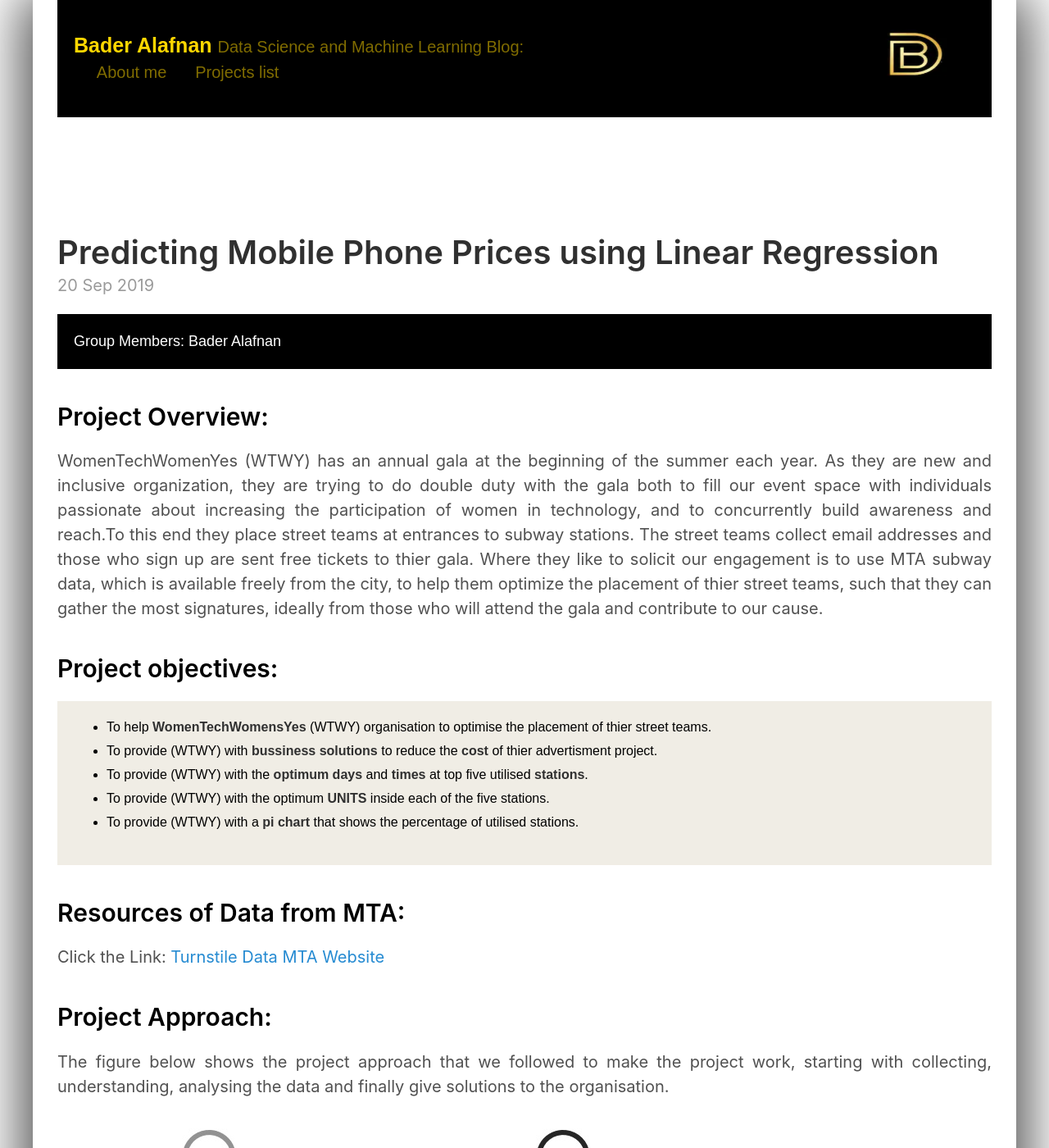
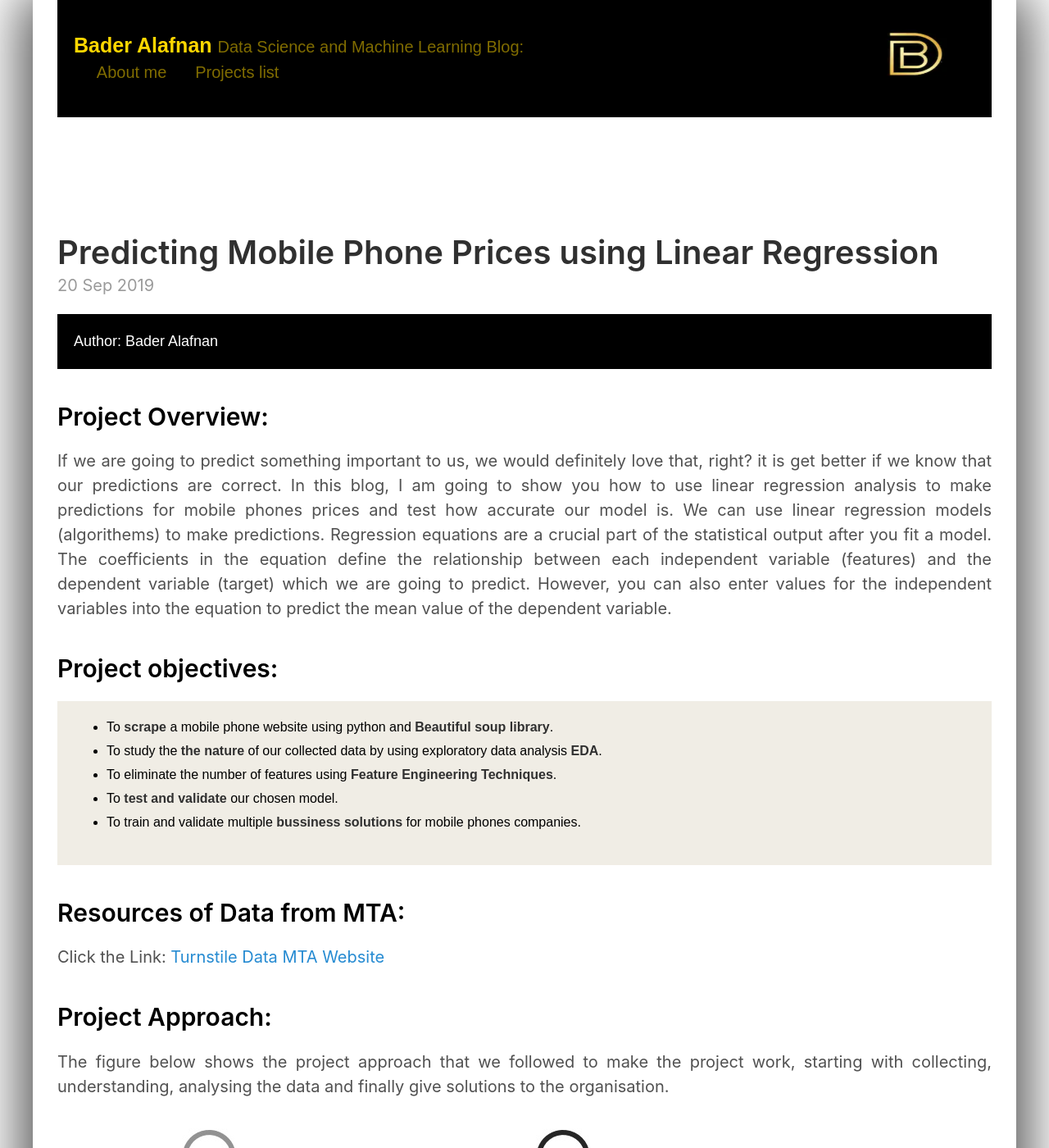
Before and after one commit to alafnan/alafnan.github.io, a Jekyll site: the page built from _posts/2019-09-20-Project-02.md, in a window 1280 px wide and 1400 px high. Shown: the whole window at 82% size. Built offline with Jekyll 4.4.1, drawn with Linux system fonts in a browser that asks for light colours.

Commit message:
Update 2019-09-20-Project-02.md

```diff
--- a/_posts/2019-09-20-Project-02.md
+++ b/_posts/2019-09-20-Project-02.md
@@ -6,22 +6,24 @@ title: Predicting Mobile Phone Prices using Linear Regression
 
 
 <div style="margin-bottom: 1rem;   padding: 1rem;   color: #FFFFFF;   background-color: #000000; font-family: Arial, Helvetica, sans-serif; font-size:0.9em;">
-Group Members: Bader Alafnan
+Author: Bader Alafnan
 </div>
 
 <h1 style="font-size:1.5em; color:#000000; margin-top: 2rem; margin-bottom: 1rem;">Project Overview:</h1>
 
-<p style="text-align: justify; text-justify: inter-word;"> WomenTechWomenYes (WTWY) has an annual gala at the beginning of the summer each year. As they are new and inclusive organization, they are trying to do double duty with the gala both to fill our event space with individuals passionate about increasing the participation of women in technology, and to concurrently build awareness and reach.To this end they place street teams at entrances to subway stations. The street teams collect email addresses and those who sign up are sent free tickets to thier gala. Where they like to solicit our engagement is to use MTA subway data, which is available freely from the city, to help them optimize the placement of thier street teams, such that they can gather the most signatures, ideally from those who will attend the gala and contribute to our cause.</p>
+<p style="text-align: justify; text-justify: inter-word;"> If we are going to predict something important to us, we would definitely love that, right? it is get better if we know that our predictions are correct. In this blog, I am going to show you how to use linear regression analysis to make predictions for mobile phones prices and test how accurate our model is.
+
+We can use linear regression models (algorithems) to make predictions. Regression equations are a crucial part of the statistical output after you fit a model. The coefficients in the equation define the relationship between each independent variable (features) and the dependent variable (target) which we are going to predict. However, you can also enter values for the independent variables into the equation to predict the mean value of the dependent variable.</p>
 
 <h1 style="font-size:1.5em; color:#000000; margin-top: 2rem; margin-bottom: 1rem;">Project objectives:</h1>
 
 <div style="margin-bottom: 1.2rem; padding: 1rem;   color: #000000;   background-color: #F0EDE5; font-family: Arial, Helvetica, sans-serif; font-size:0.8em; text-align: left;" >
   <ul>
-  <li>To help <strong>WomenTechWomensYes</strong> (WTWY) organisation to optimise the placement of thier street teams.</li>
-  <li>To provide (WTWY) with <strong>bussiness solutions</strong> to reduce the <strong>cost</strong> of thier advertisment project.</li>
-  <li>To provide (WTWY) with the <strong>optimum days</strong> and <strong>times</strong> at top five utilised <strong>stations</strong>.</li>
-  <li>To provide (WTWY) with the optimum <strong>UNITS</strong> inside each of the five stations.</li>
-  <li>To provide (WTWY) with a <strong>pi chart</strong> that shows the percentage of utilised stations.</li> </ul> </div>
+  <li>To <strong>scrape</strong> a mobile phone website using python and <strong>Beautiful soup library</strong>.</li>
+    <li>To study the <strong>the nature</strong> of our collected data by using exploratory data analysis <strong>EDA</strong>.</li>
+    <li>To eliminate the number of features using <strong>Feature Engineering Techniques</strong>.</li>
+    <li>To <strong>test and validate</strong> our chosen model.</li>
+  <li>To train and validate multiple <strong>bussiness solutions</strong> for mobile phones companies.</li> </ul> </div>
 
 
 <h1 style="font-size:1.5em; color:#000000; margin-top: 2rem; margin-bottom: 1rem;">Resources of Data from MTA:</h1>
```
